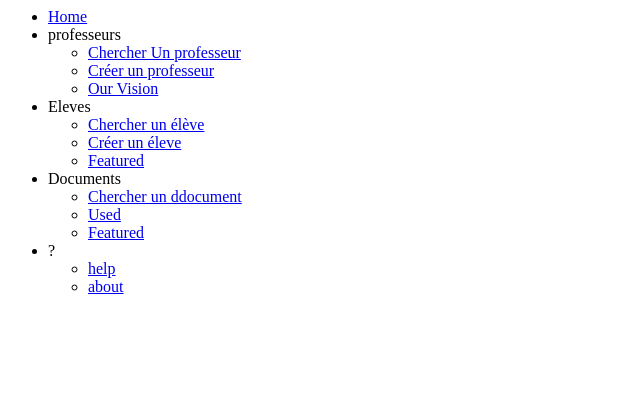
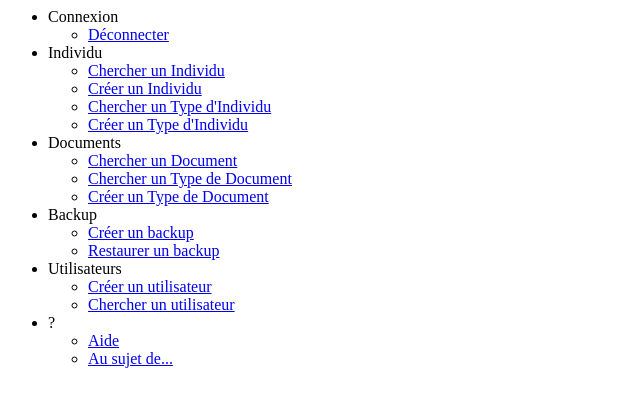
Before and after one commit to stephanepiriou/webdoc, a PHP site: page /menu.php in a window 1280 px wide. Shown: the top 407 px of the page, without its empty margins (0-640 px from the left). Run offline with PHP 8.4, Linux system fonts and the light colour scheme.

Commit message:
Initial commit

```diff
--- a/common/menu.php
+++ b/common/menu.php
@@ -1,9 +1,14 @@
 <?php
-echo '<div id="menu" class="offset-lg-3 col-lg-6">
+echo ' <div class="row">
+            <div id="app-menu" class="offset-lg-3 col-lg-6">
                 <script type="text/javascript">
 					$(document).ready(function () {
 						// Create a jqxMenu
-                    $("#jqxMenu").jqxMenu({ width: \'100%\', height: \'30px\'});
+						$("#jqxMenu").jqxMenu({
+							width: \'100%\',
+							height: \'30px\',
+							theme: \'energyblue\'
+						});
 						var centerItems = function () {
 							var firstItem = $($("#jqxMenu ul:first").children()[0]);
 							firstItem.css(\'margin-left\', 0);
@@ -13,47 +18,57 @@
 								width += $(this).outerWidth(true) + borderOffset;
 							});
 							var menuWidth = $("#jqxMenu").outerWidth();
-                        firstItem.css(\'margin-left\', (menuWidth / 2 ) - (width / 2));
-                    }
+							firstItem.css(\'margin-left\', (menuWidth / 2) - (width / 2));
+						};
 						centerItems();
 						$(window).resize(function () {
 							centerItems();
 						});
 					});
                 </script>
-            <div id="jqxWidget">
-                <div id="jqxMenu">
+                <!-- <div id=\'jqxWidget\'> -->
+                <div id=\'jqxMenu\'>
                     <ul>
-                        <li><a href="#">Home</a></li>
-                        <li>professeurs
+                        <li>Connexion
                             <ul>
-                                <li><a href="#">Chercher Un professeur</a></li>
-                                <li><a href="#">Créer un professeur</a></li>
-                                <li><a href="#">Our Vision</a></li>
+                                <li><a href="#">Déconnecter</a></li>
                             </ul>
-                        </li>
-                        <li>Eleves
+                        <li>Individu
                             <ul>
-                                <li><a href="#">Chercher un élève</a></li>
-                                <li><a href="#">Créer un éleve</a></li>
-                                <li><a href="#">Featured</a></li>
+                                <li><a href="#">Chercher un Individu</a></li>
+                                <li><a href="#">Créer un Individu</a></li>
+                                <li><a href="#">Chercher un Type d\'Individu</a></li>
+                                <li><a href="#">Créer un Type d\'Individu</a></li>
                             </ul>
                         </li>
                         <li>Documents
                             <ul>
-                                <li><a href="#">Chercher un ddocument</a></li>
-                                <li><a href="#">Used</a></li>
-                                <li><a href="#">Featured</a></li>
+                                <li><a href="#">Chercher un Document</a></li>
+                                <li><a href="#">Chercher un Type de Document</a></li>
+                                <li><a href="#">Créer un Type de Document</a></li>
                             </ul>
                         </li>
+                        <li>Backup
+                            <ul>
+                                <li><a href="#">Créer un backup</a></li>
+                                <li><a href="#">Restaurer un backup</a></li>
+                            </ul>
+                        </li>
+                        <li>Utilisateurs
+                            <ul>
+                                <li><a href="#">Créer un utilisateur</a></li>
+                                <li><a href="#">Chercher un utilisateur</a></li>
+                            </ul>
+                        </li@   >
                         <li>?
                             <ul>
-                                <li><a href="#">help</a></li>
-                                <li><a href="#">about</a></li>
+                                <li><a href="#">Aide</a></li>
+                                <li><a href="#">Au sujet de...</a></li>
                             </ul>
                         </li>
                     </ul>
                 </div>
+                <!-- </div> -->
             </div>
         </div>';
 ?>
```
Also changed, not shown: common/header.php (+5 -9 lines), divers/faire-un-backup.php (+2 -6 lines), divers/login.php (+2 -6 lines), divers/restaure-un-backup.php (+2 -6 lines), documents/afficher-document-type.php (+2 -6 lines), documents/afficher-un-document.php (+2 -6 lines), documents/chercher-document-type.php (+2 -6 lines), documents/chercher-un-document.php (+2 -6 lines), documents/creer-document-type.php (+2 -6 lines), documents/creer-un-document.php (+2 -6 lines), individus/afficher-type-individu.php (+2 -6 lines), individus/afficher-un-individu.php (+2 -6 lines), individus/chercher-type-individu.php (+2 -6 lines), individus/chercher-un-individu.php (+2 -6 lines), 5 more files. Lines whose indentation alone changed are shown as unchanged.
